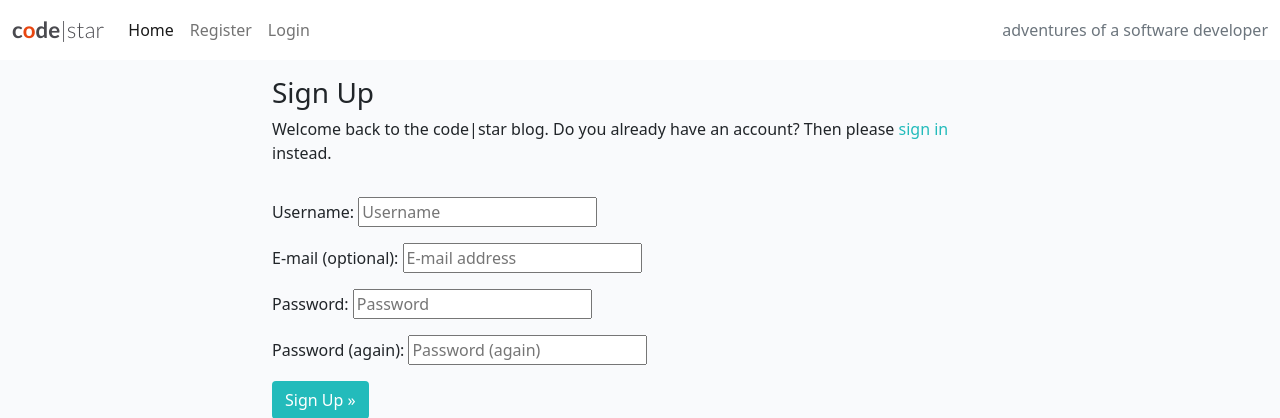
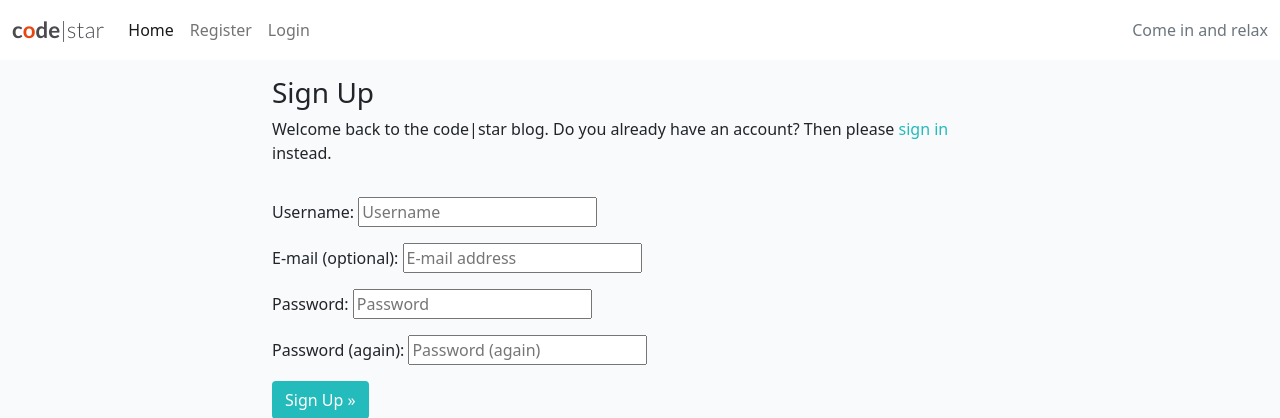
Before and after one commit to Chapter256/serenity, a Django app: page /accounts/signup/ in a window 1280 px wide. Shown: the top 418 px of the page. Run offline with Django 3.2, Linux system fonts and the light colour scheme.

Commit message:
changed navbar text

```diff
--- a/templates/base.html
+++ b/templates/base.html
@@ -52,7 +52,7 @@
 
                 </ul>
                 <span class="navbar-text text-muted">
-                    adventures of a software developer
+                    Come in and relax
                 </span>
             </div>
         </div>
```
